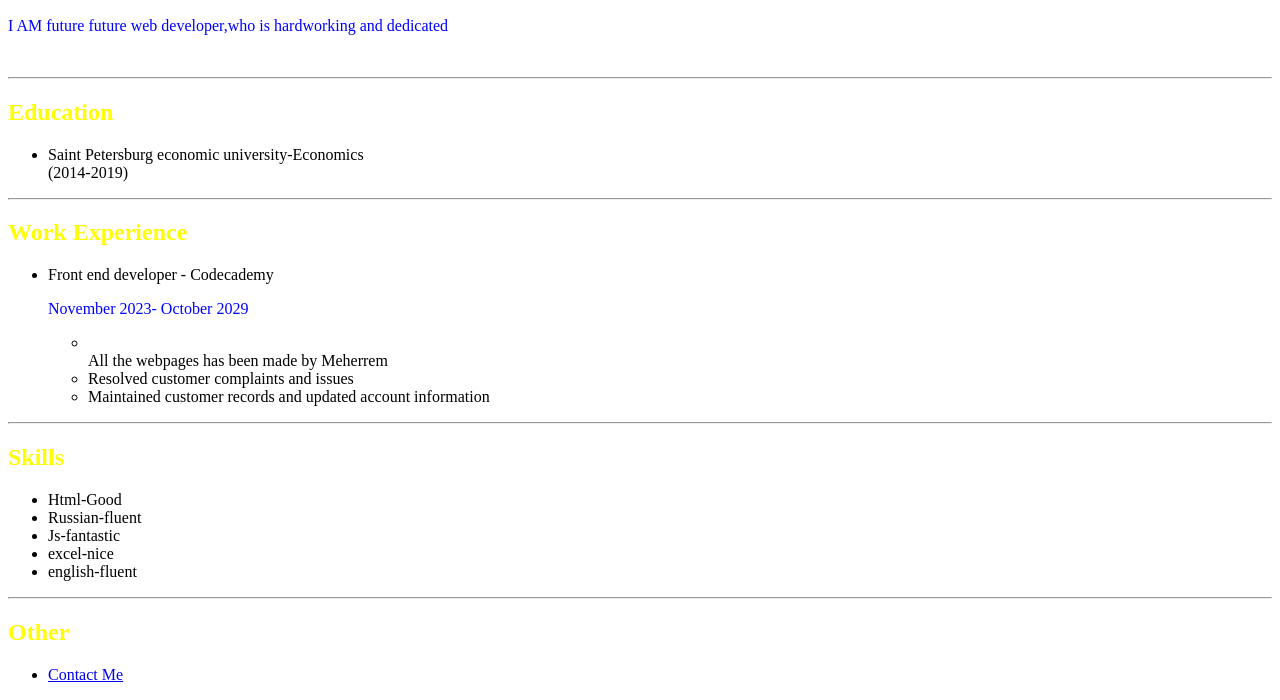
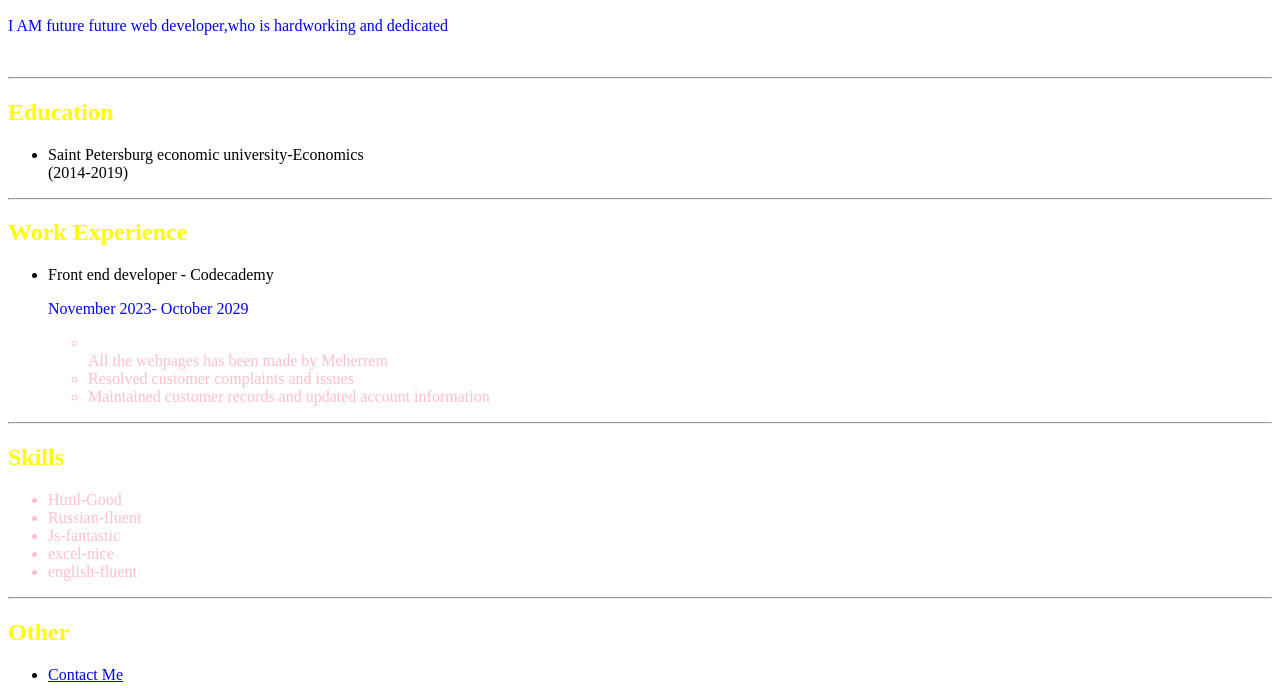
Before and after one commit to thegreatmg/AMg-cv, a plain HTML site: page index.html in a window 1280 px wide. Shown: the part 234-934 px from the top of the page. Drawn offline with Linux system fonts and the light colour scheme.

Commit message:
Update style.css

```diff
--- a/style.css
+++ b/style.css
@@ -8,3 +8,6 @@
 .p{
   color:blue;
 }
+.azure {
+  color:pink;
+}
```
